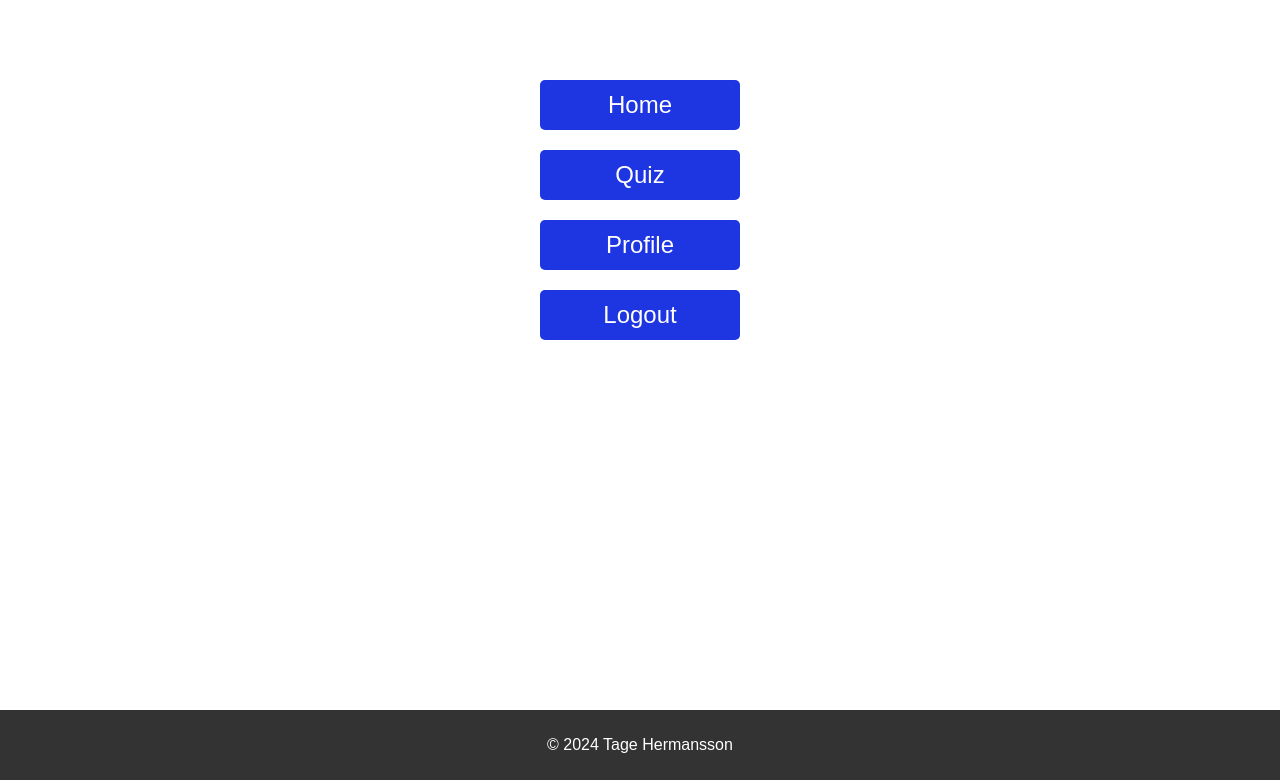
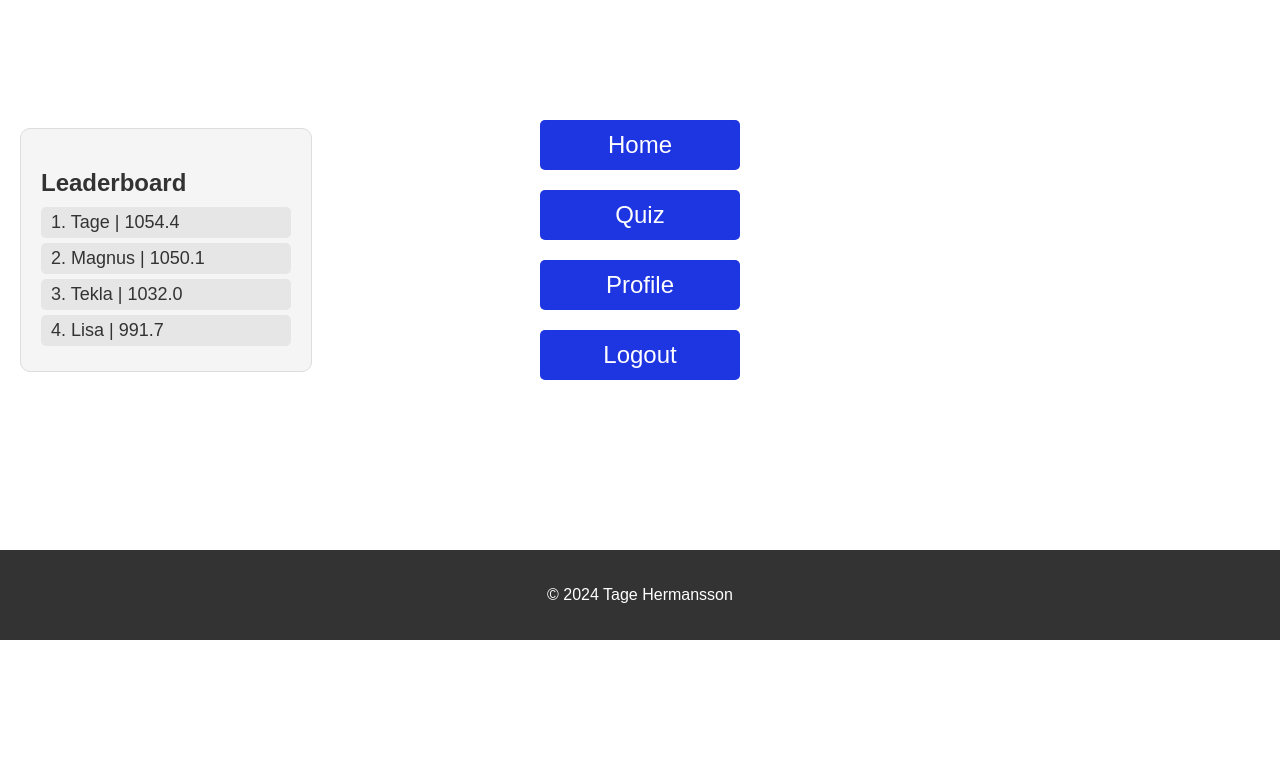
Before and after one commit to TageHe/Pappa-Projekt, a Flask app: page / in a window 1280 px wide. Shown: the part 168-948 px from the top of the page. After the commit the page ends 808 px from the top, so only its background shows below. Run offline with Flask 3, Linux system fonts and the light colour scheme; a user stored in the database is signed in.

Commit message:
Leaderboard

```diff
--- a/website/__init__.py
+++ b/website/__init__.py
@@ -2,6 +2,7 @@ from os import path
 from flask import Flask
 from flask_sqlalchemy import SQLAlchemy
 from flask_login import LoginManager
+
 
 db = SQLAlchemy()
 DB_NAME = "database.db"
--- /dev/null
+++ b/website/high_score.txt
@@ -0,0 +1,4 @@
+Tage|1054.4
+Magnus|1050.1
+Lisa|991.7
+Tekla|1032.0
--- a/website/templates/base.html
+++ b/website/templates/base.html
@@ -44,13 +44,54 @@
                 margin: 10px 0;
                 border-radius: 5px;
             }
-            main {
+            .flash-messages .message {
+                background-color: #d4daed;
+                color: #283892;
+                border: 1px solid #c3c9e6;
+                padding: 10px;
+                margin: 10px 0;
+                border-radius: 5px;
+            }
+            .content-wrapper {
+                display: flex;
+                flex-direction: row;
+                justify-content: center;
+                align-items: center; /* Centers the content vertically */
+                min-height: 50vh;
+                position: relative;
+            }
+            .leaderboard {
+                position: absolute; /* Fix the position so it doesn’t affect button layout */
+                left: 20px; /* Position leaderboard to the left */
+                width: 250px; /* Fixed width */
+                padding: 20px;
+                background-color: #f5f5f5;
+                border: 1px solid #ddd;
+                border-radius: 10px;
+                height: auto; /* Adjust as needed */
+            }
+            .leaderboard h2 {
+                font-size: 24px;
+                margin-bottom: 10px;
+            }
+            .leaderboard ul {
+                list-style-type: none;
+                padding: 0;
+                margin: 0;
+            }
+            .leaderboard li {
+                margin: 5px 0;
+                padding: 5px 10px;
+                background-color: #e6e6e6;
+                border-radius: 5px;
+                font-size: 18px;
+            }
+            .buttons {
                 display: flex;
                 flex-direction: column;
                 align-items: center;
-                justify-content: flex-start;  /* Align items at the top */
-                padding-top: 20px;  /* Add some space at the top */
-                min-height: 80vh;  /* Ensure there's enough space on the page */
+                justify-content: center; /* Centers the buttons vertically */
+                width: 100%; /* Allows buttons to remain centered */
             }
             button {
                 background-color: #1e35e2;
@@ -74,7 +115,8 @@
                 background-color: #333;
                 color: white;
                 text-align: center;
-                padding: 10px 0;
+                padding: 20px 0;
+                margin-top: 100px;
             }
         </style>
     </head>
@@ -86,14 +128,27 @@
             {% with messages = get_flashed_messages(with_categories=true) %}
                 {% if messages %}
                     {% for category, message in messages %}
-                        <div class="{{ 'success' if category == 'success' else 'error' }}">
+                        <div class="{{ 'success' if category == 'success' else 'error' if category == 'error' else 'message' }}">
                             {{ message }}
                         </div>
                     {% endfor %}
                 {% endif %}
             {% endwith %}
         </div>
-        <main>
+        <div class="content-wrapper">
+            <!-- Leaderboard Section -->
+            <div class="leaderboard">
+                <h2>Leaderboard</h2>
+                <ul>
+                    {% for user in leaderboard %}
+                        {% if loop.index <= 5 %}
+                            <li>{{ loop.index }}. {{ user[0] }} | {{ user[1] }} </li>
+                        {% endif %}
+                    {% endfor %}
+                </ul>
+            </div>
+            <!-- Buttons Section -->
+            <div class="buttons">
                 {% if user.is_authenticated %}
                 <button onclick="window.location.href='/'">Home</button>
                 <button onclick="window.location.href='/quiz'">Quiz</button>
@@ -103,7 +158,8 @@
                 <button onclick="window.location.href='/sign-up'">Sign Up</button>
                 <button onclick="window.location.href='/login'">Login</button>
                 {% endif %}
-        </main>
+            </div>
+        </div>
         <footer>
             <p>&copy; 2024 Tage Hermansson</p>
         </footer>
--- a/website/templates/quiz.html
+++ b/website/templates/quiz.html
@@ -9,8 +9,8 @@
 
     <!-- Centered question wrapper -->
     <div class="question-wrapper" style="width: 100%; text-align: center;">
-        <h2>Question {{ current_index }} of {{ total_questions }}</h2>
-        <h3>{{ question.question }}</h3>
+        <!--<h2>Question {{ current_index }} of {{ total_questions }}</h2>-->
+        <h2>{{ question.question }}</h2>
     </div>
 
     <form action="/quiz" method="POST">
--- a/website/views.py
+++ b/website/views.py
@@ -1,14 +1,30 @@
 from flask import Blueprint, render_template, request, session
 from flask_login import login_required, current_user
+from os import path
 
 views = Blueprint('views', __name__)
 
 @views.route('/', methods = ['GET', 'POST'])
-
 @login_required
 def home():
 
     session.pop('quiz_state', None)
     session.pop('questions', None)
 
-    return render_template("home.html", user = current_user)
+    leaderboard = get_high_scores()
+    return render_template("home.html", user = current_user, leaderboard = get_high_scores())
+
+def get_high_scores():
+    file_path = path.join(path.dirname(__file__), "high_score.txt")
+    high_scores = []
+
+    # Read high scores from the file
+    if path.exists(file_path):
+        with open(file_path, 'r') as file:
+            for line in file:
+                name, score = line.strip().split('|')
+                high_scores.append((name, float(score)))
+
+    # Sort high scores by score in descending order
+    high_scores.sort(key=lambda x: x[1], reverse=True)
+    return high_scores
```
Also changed, not shown: website/auth.py (+102 -27 lines), website/database.db. Lines whose indentation alone changed are shown as unchanged.
